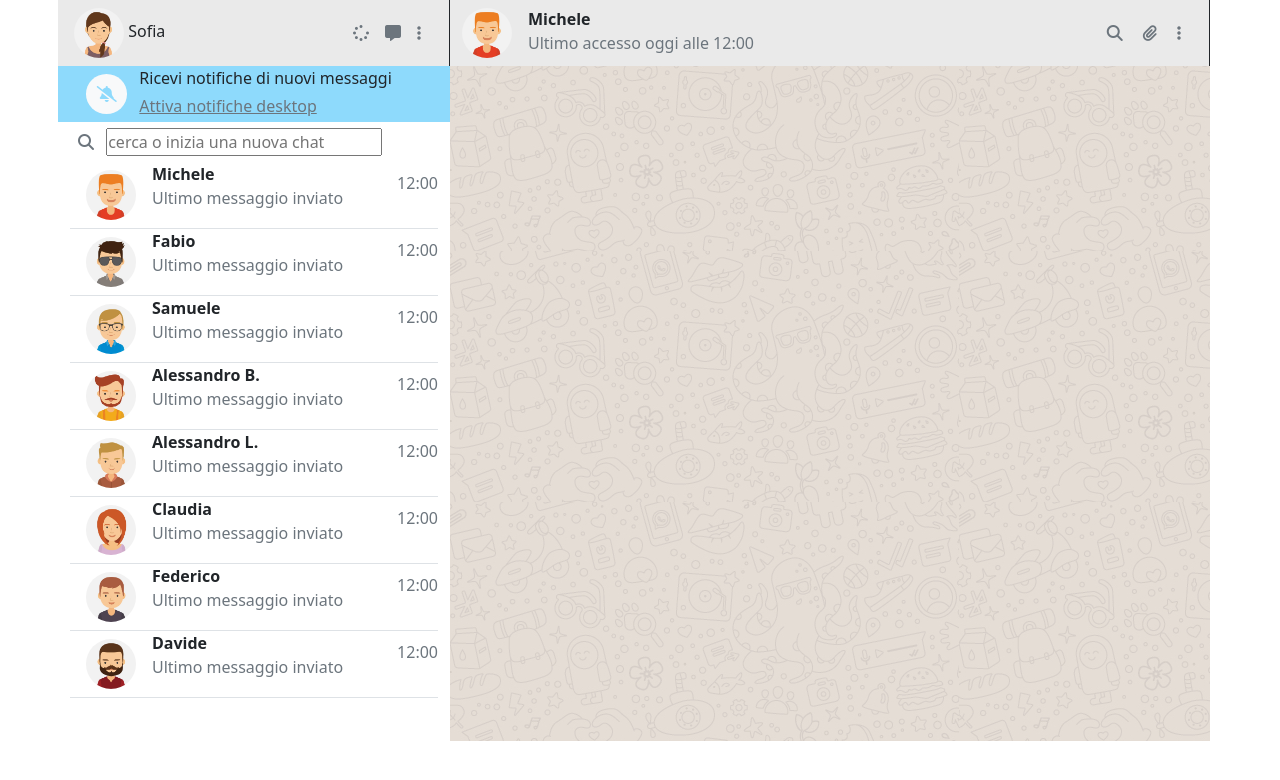
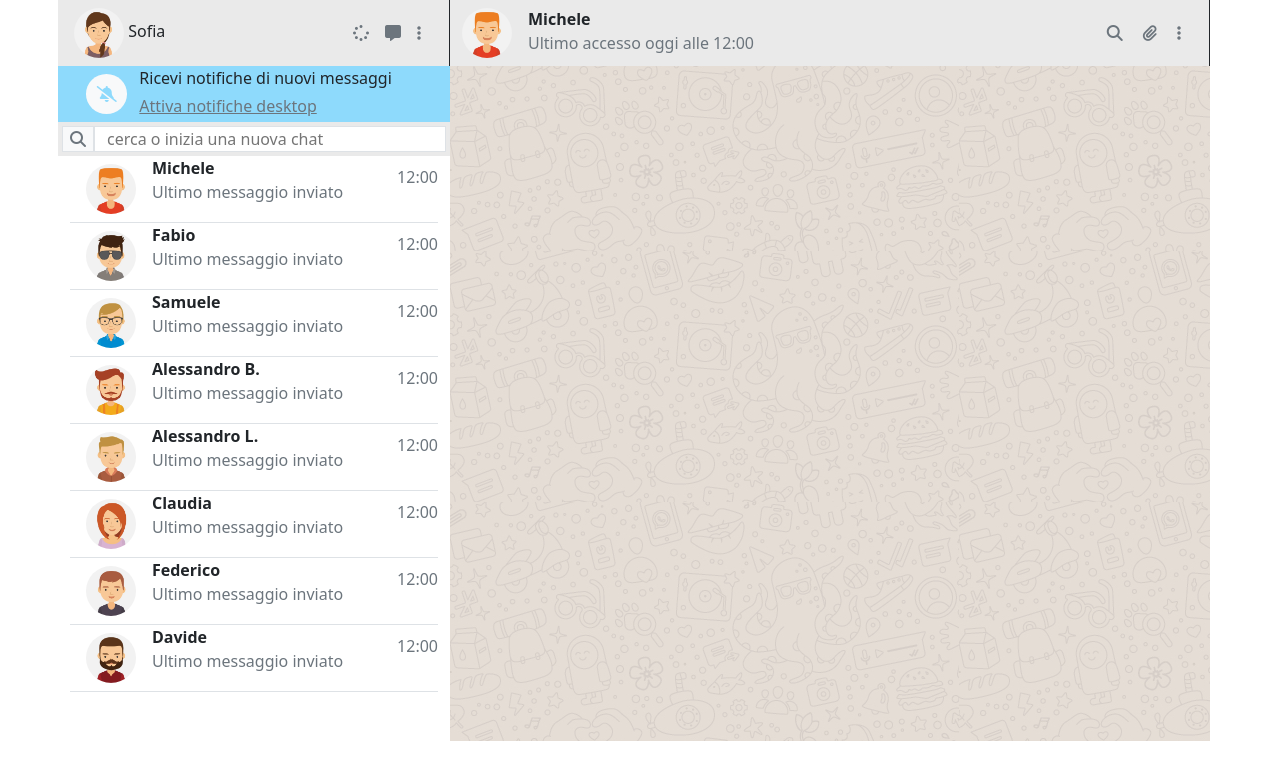
Before and after one commit to LucaVitullo/vue-boolzapp, a plain HTML site: page index.html in a window 1280 px wide. Drawn offline with nearby package versions, Linux system fonts and the light colour scheme.

Commit message:
aggiustato input lato sinistro

```diff
--- a/index.html
+++ b/index.html
@@ -62,10 +62,10 @@
               </div>
             </div>
           </div>
-          <div class="py-1">
-            <i class="fa-solid fa-magnifying-glass text-secondary p-2"></i>
+          <div class=" row p-1 bg-sofia text-center">
+            <i class=" col-1 bg-light border fa-solid fa-magnifying-glass text-secondary p-1"></i>
             <input
-              class="col-9 m-0"
+              class="col-11 m-0 border"
               type="text"
               placeholder="cerca o inizia una nuova chat"
             />
```
